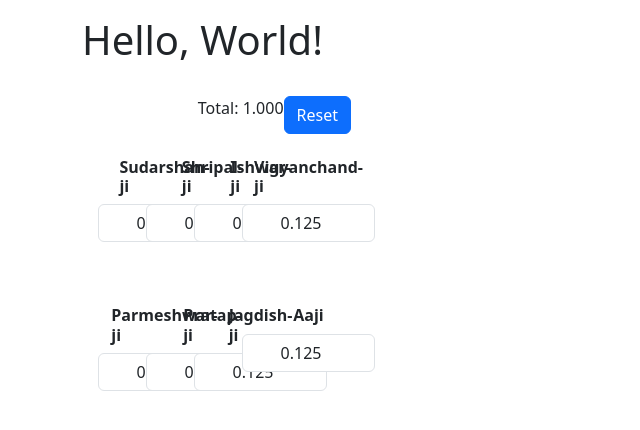
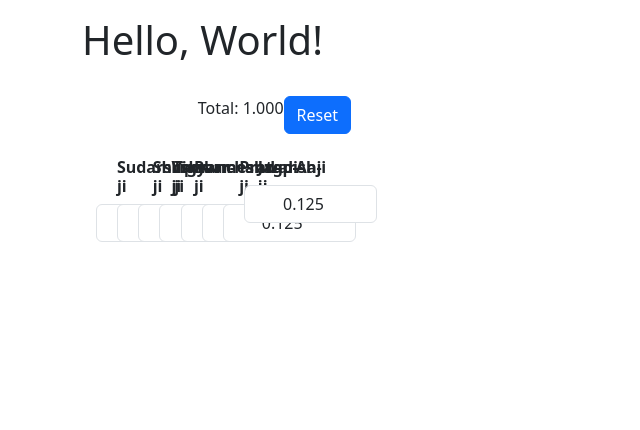
Before and after one commit to zarir-engineer/partition-tree-app, a Next.js app: page / in a window 1280 px wide. Shown: the top 430 px of the page, without its empty margins (0-640 px from the left). Built offline with nearby package versions, Linux system fonts and the light colour scheme.

Commit message:
Update CloudSpinnerGrid.tsx

```diff
--- a/components/CloudSpinnerGrid.tsx
+++ b/components/CloudSpinnerGrid.tsx
@@ -74,9 +74,9 @@ const CloudSpinnerGrid: React.FC = () => {
 
         {/* Grid with better spacing */}
         <div className="container-fluid px-5"> {/* Full-width container with padding */}
-          <div className="row g-5 justify-content-center"> {/* Increased spacing & centered content */}
+          <div className="row g-3 justify-content-between"> {/* Reduced gap & better spacing */}
             {names.map((name, index) => (
-              <div key={index} className="col-6 col-md-4 col-lg-3 col-xl-2"> {/* Wider on larger screens */}
+              <div key={index} className="col-1"> {/* 8 columns on large screens */}
                 <CloudSpinner
                   name={name}
                   value={values[index]}
```
